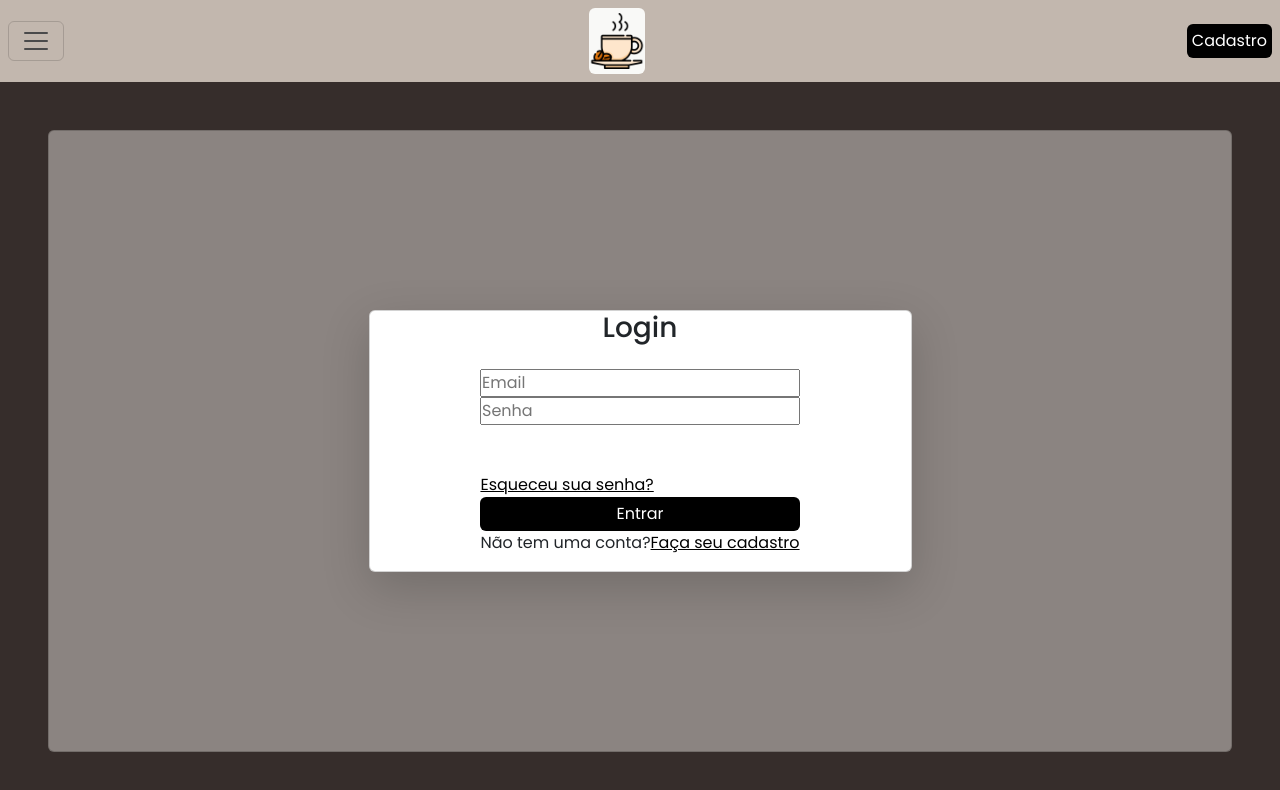
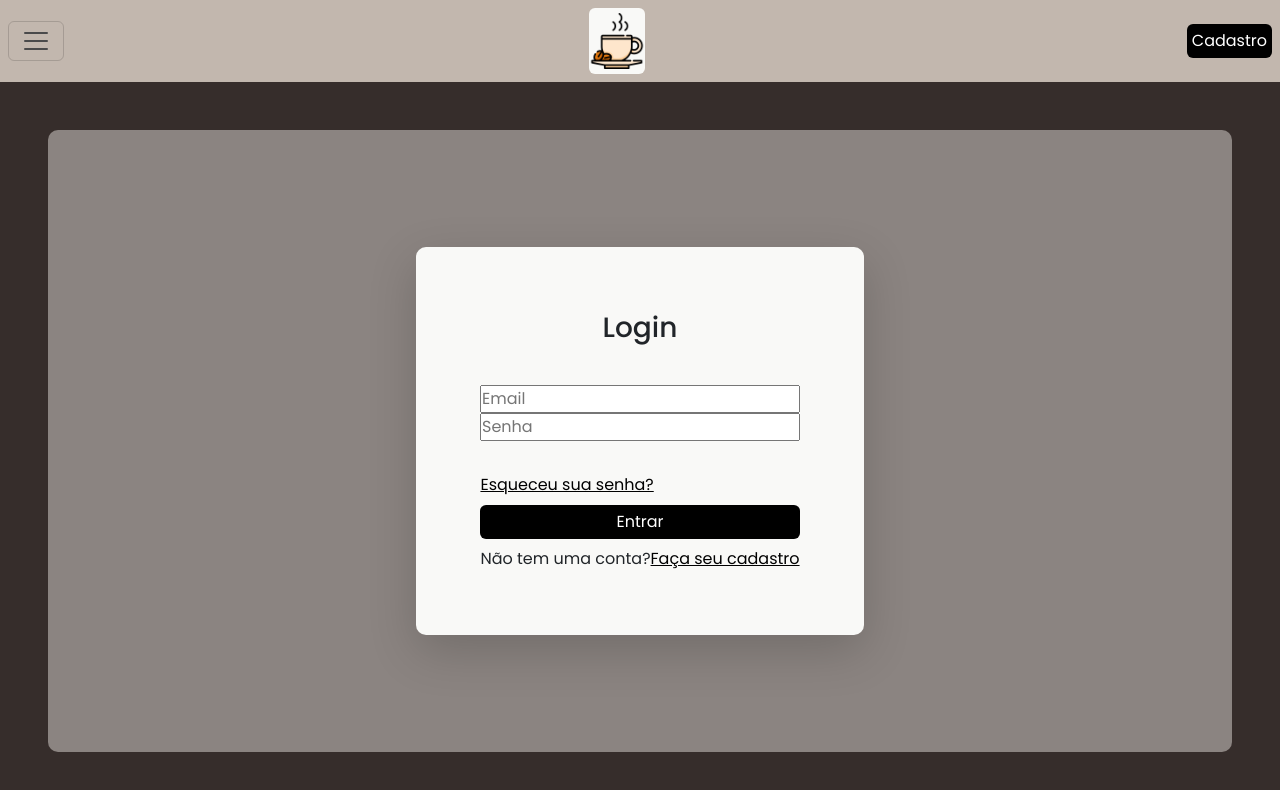
Before and after one commit to Facoffee-SI/facoffee-frontend, a React (Vite) app: page / in a window 1280 px wide. Shown: the top 790 px of the page. Built offline with nearby package versions, Linux system fonts and the light colour scheme.

Commit message:
feat: começando a tela de listagem de usuários

```diff
--- a/src/components/common/Navigation.tsx
+++ b/src/components/common/Navigation.tsx
@@ -1,13 +1,13 @@
 import { Link } from 'react-router-dom';
 import { SIGNIN, SIGNUP } from '../../constants/routes';
+import '../../styles/navigation.css';
 
 const Navigation = () => {
   return (
     <nav
-      className="navbar p-2 d-flex w-100"
+      className="navbar-container navbar p-2"
       style={{ backgroundColor: 'var(--clr-quaternary)' }}
     >
-      <div className="container-fluid g-0">
       <button
         className="navbar-toggler"
         type="button"
@@ -43,7 +43,6 @@ const Navigation = () => {
       <Link className="btn bg-black text-white rounded p-1" to={SIGNUP}>
         Cadastro
       </Link>
-      </div>
     </nav>
   );
 };
--- a/src/constants/routes.ts
+++ b/src/constants/routes.ts
@@ -1,9 +1,12 @@
+export const SIGNIN = '/';
+export const ADMIN_USERS = '/admin/users';
+
+
+
+export const SIGNUP = '/signup';
 export const ADMIN_DASHBOARD = '/admin/dashboard';
 export const ADMIN_PRODUCTS = '/admin/products';
-export const ADMIN_USERS = '/admin/users';
 export const ADD_PRODUCT = '/admin/add';
 export const EDIT_PRODUCT = '/admin/edit';
 export const SEARCH = '/search/:searchKey';
-export const SIGNIN = '/';
-export const SIGNUP = '/signup';
 export const FORGOT_PASSWORD = '/forgot_password';
--- a/src/routers/AppRouter.tsx
+++ b/src/routers/AppRouter.tsx
@@ -1,15 +1,15 @@
 import { BrowserRouter, Route, Routes } from 'react-router-dom';
 import Navigation from '../components/common/Navigation';
 import SignIn from '../views/auth/signin';
+import UserList from '../views/admin/user-list';
 import * as ROUTES from '../constants/routes';
 
 const AppRouter = () => (
   <BrowserRouter>
-   <Navigation />
+    <Navigation />
     <Routes>
       <Route path={ROUTES.SIGNIN} element={<SignIn></SignIn>}></Route>
-      <Route path={ROUTES.SIGNUP} element={<SignIn></SignIn>}></Route>
-      <Route path={ROUTES.FORGOT_PASSWORD} element={<SignIn></SignIn>}></Route>
+      <Route path={ROUTES.ADMIN_USERS} element={<UserList></UserList>}></Route>
     </Routes>
   </BrowserRouter>
 );
--- /dev/null
+++ b/src/styles/navigation.css
@@ -0,0 +1,3 @@
+.navbar-container {
+    width: 100vw;
+}
--- /dev/null
+++ b/src/styles/signin.css
@@ -0,0 +1,9 @@
+.signin-form {
+  display: flex;
+  flex-direction: column;
+  justify-content: center;
+  align-items: center;
+  padding: 2rem;
+  margin: 2rem;
+  gap: 2rem;
+}
--- /dev/null
+++ b/src/styles/style.css
@@ -0,0 +1,23 @@
+@import './navigation.css';
+@import './signin.css';
+@import './user-list.css';
+
+.primary-container {
+  display: flex;
+  flex: 1 1;
+  width: 100%;
+  height: 100%;
+}
+
+.secondary-container {
+  display: flex;
+  flex: 1 1;
+  justify-content: center;
+  align-items: center;
+  border-radius: 10px;
+}
+
+.tertiary-container {
+  background-color: var(--clr-quinary);
+  border-radius: 10px;
+}
--- /dev/null
+++ b/src/views/admin/user-list/index.tsx
@@ -0,0 +1,18 @@
+import '../../../styles/style.css';
+
+const UserList = () => {
+  return (
+    <main className="primary-container p-5">
+      <div
+        className="secondary-container p-5"
+        style={{ backgroundColor: 'var(--clr-tertiary)' }}
+      >
+        <div className='tertiary-container'>
+
+        </div>
+      </div>
+    </main>
+  );
+};
+
+export default UserList;
--- a/src/views/auth/signin/index.tsx
+++ b/src/views/auth/signin/index.tsx
@@ -3,8 +3,8 @@ import { Link, useNavigate } from 'react-router-dom';
 import * as Yup from 'yup';
 import { FORGOT_PASSWORD, SIGNUP } from '../../../constants/routes';
 import api from '../../../services/Api';
-import './signin.css';
 import CustomInput from '../../../components/formik/CustomInput';
+import '../../../styles/style.css';
 
 const SignInSchema = Yup.object({
   email: Yup.string()
@@ -38,13 +38,12 @@ const SignIn = () => {
   };
 
   return (
-    <main className="container-fluid d-flex flex-fill p-5 g-0">
+    <main className="primary-container p-5">
       <div
-        className="card flex-fill justify-content-center align-items-center rounded p-5 g-0"
+        className="secondary-container p-5"
         style={{ backgroundColor: 'var(--clr-tertiary)' }}
       >
-        <div className="card justify-content-center align-items-center shadow-lg rounded bg-white w-50 h-50">
-          <h3>Login</h3>
+        <div className="tertiary-container shadow-lg">
           <Formik
             initialValues={{ email: '', password: '' }}
             validateOnMount
@@ -52,8 +51,9 @@ const SignIn = () => {
             onSubmit={onSubmitForm}
           >
             {() => (
-              <Form className="d-flex flex-fill flex-column justify-content-center align-items-center gap-5">
-                <div className="d-flex flex-column">
+              <Form className="signin-form">
+                <h3 className="text-center">Login</h3>
+                <div>
                   <Field
                     name="email"
                     type="email"
@@ -71,7 +71,7 @@ const SignIn = () => {
                     component={CustomInput}
                   />
                 </div>
-                <div className="d-flex flex-column">
+                <div className="d-flex flex-column gap-2">
                   <Link
                     onClick={onSignUp}
                     style={{ textDecoration: 'underline', color: 'black' }}
```
Also changed, not shown: src/styles/user-list.css (added). Lines whose indentation alone changed are shown as unchanged.
